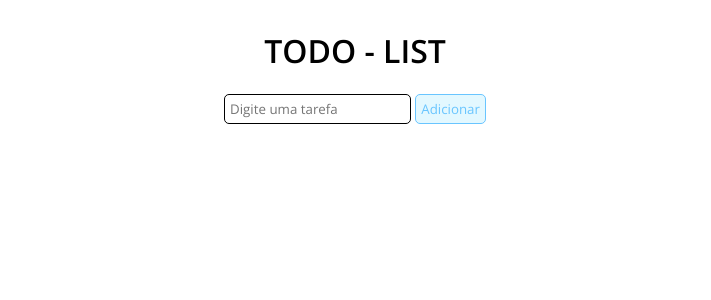
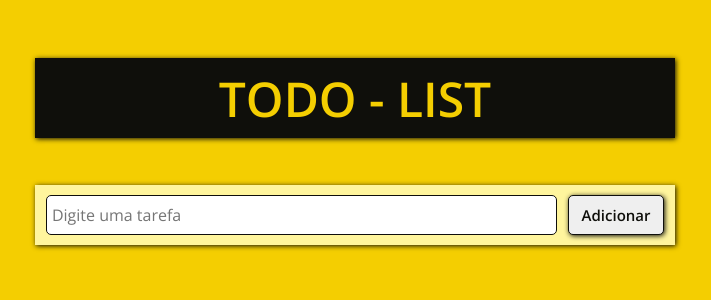
Before and after one commit to stumpf-alexandre/projetos_dio, a PHP site: page / in a window 1280 px wide. Shown: the top 300 px of the page, without its empty margins (285-996 px from the left). Run offline with PHP 8.4, Linux system fonts and the light colour scheme.

Commit message:
estilizando botão de deletar, mas não fazendo funcionar!

```diff
--- a/DecolaTec/javaScript/to-doList/assets/css/style.css
+++ b/DecolaTec/javaScript/to-doList/assets/css/style.css
@@ -1,29 +1,84 @@
 @import url("https://fonts.googleapis.com/css2?family=Open+Sans:wght@300;600&display=swap");
+
+:root{
+  --primary-color: #F4CE01;
+  --secondary-color: #0F0F0B;
+}
 
 * {
   font-family: "Open Sans", sans-serif;
 }
 
 body {
+  justify-content: center;
+  font: bold 2rem;
+  background-color: var(--primary-color);
+}
+
+#todo{
   display: flex;
+  width: 50vw;
+  flex-direction: column;
   align-items: center;
+  margin: 0 auto;
+  gap: 15px;
+}
+
+h1{
+  display: flex;
+  background-color: var(--secondary-color);
+  width: 100%;
+  height: 80px;
   justify-content: center;
-  flex-direction: column;
+  align-items: center;
+  margin-top: 50px;
+  box-shadow: 1px 1px 5px var(--secondary-color);
+  font-size: 3rem;
+  color: var(--primary-color);
+}
+
+#task-form{
+  display: flex;
+  background-color: #fff59d;
+  width: 100%;
+  height: 40px;
+  justify-content: space-evenly;
+  padding: 10px 0;
+  box-shadow: 1px 1px 5px var(--secondary-color);
+  margin: 0;
+  font: inherit;
 }
 
 button {
-  border: 1px solid rgb(105, 197, 255);
+  width: 15%;
+  border: 1px solid var(--secondary-color);
   border-radius: 5px;
-  background-color: rgb(227, 248, 255);
-  color: rgb(105, 197, 255);
+  font-size: 15px;
+  font-weight: 900;
+  color: var(--secondary-color);
   text-align: center;
   padding: 5px;
+  box-shadow: 1px 1px 5px var(--secondary-color);
+}
+
+button:hover{
+  cursor: pointer;
+  transition: all .5s ease;
+  background-color: var(--secondary-color);
+  color: var(--primary-color);
+}
+
+#task-form > input{
+  font: inherit;
+  width: 78%;
 }
 
 input[type="text"] {
   padding: 5px;
   border-radius: 5px;
-  border: 1px solid black;
+  font-size: 15px;
+  font-weight: bold;
+  border: 1px solid var(--secondary-color);
 }
 
 #tasks {
@@ -42,3 +97,47 @@ input[type="text"] {
   text-decoration: line-through;
   color: grey;
 }
+
+#list{
+  display: flex;
+  width: 100%;
+  flex-direction: column;
+  gap: 10px;
+}
+
+#label{
+  width: 100%;
+  height: 30px;
+  padding-top: 3px;
+  font-weight: 900;
+}
+
+#label:hover{
+  cursor: pointer;
+  transition: all .5s ease;
+  background-color: var(--secondary-color);
+  color: var(--primary-color);
+}
+
+#taskButton{
+  width: 30px;
+  height: 30px;
+  float: right;
+  font: inherit;
+  text-align: center;
+  font-weight: 900;
+  background-color: red;
+}
+
+#taskButton:hover{
+  cursor: pointer;
+  transition: all .5s ease;
+  background-color: #8e0404;
+  color: var(--secondary-color);
+}
+
+#taskCheckbox{
+  width: 30px;
+  height: 30px;
+  font: inherit;
+}
--- a/DecolaTec/javaScript/to-doList/index.html
+++ b/DecolaTec/javaScript/to-doList/index.html
@@ -8,6 +8,7 @@
     <title>To-Do List</title>
 </head>
 <body>
+    <div id="todo">
         <h1>TODO - LIST</h1>
         <div id="list">
             <form id="task-form">
@@ -18,6 +19,7 @@
 
             </div>
         </div>
+    </div>
    <script src="assets/js/scripts.js"></script>
 </body>
 </html>
```
Also changed, not shown: DecolaTec/javaScript/to-doList/assets/js/scripts.js (+24 -5 lines). Lines whose indentation alone changed are shown as unchanged.
